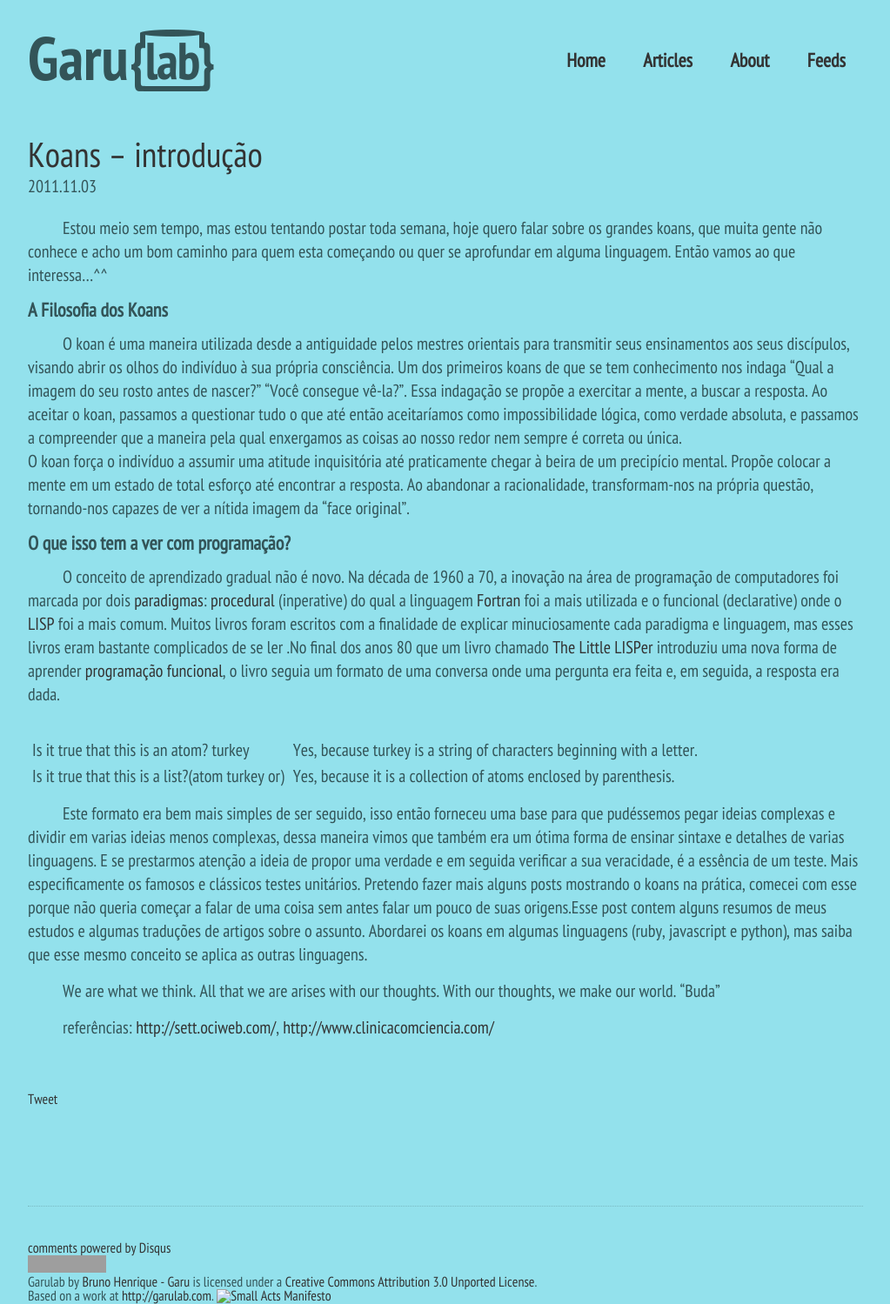
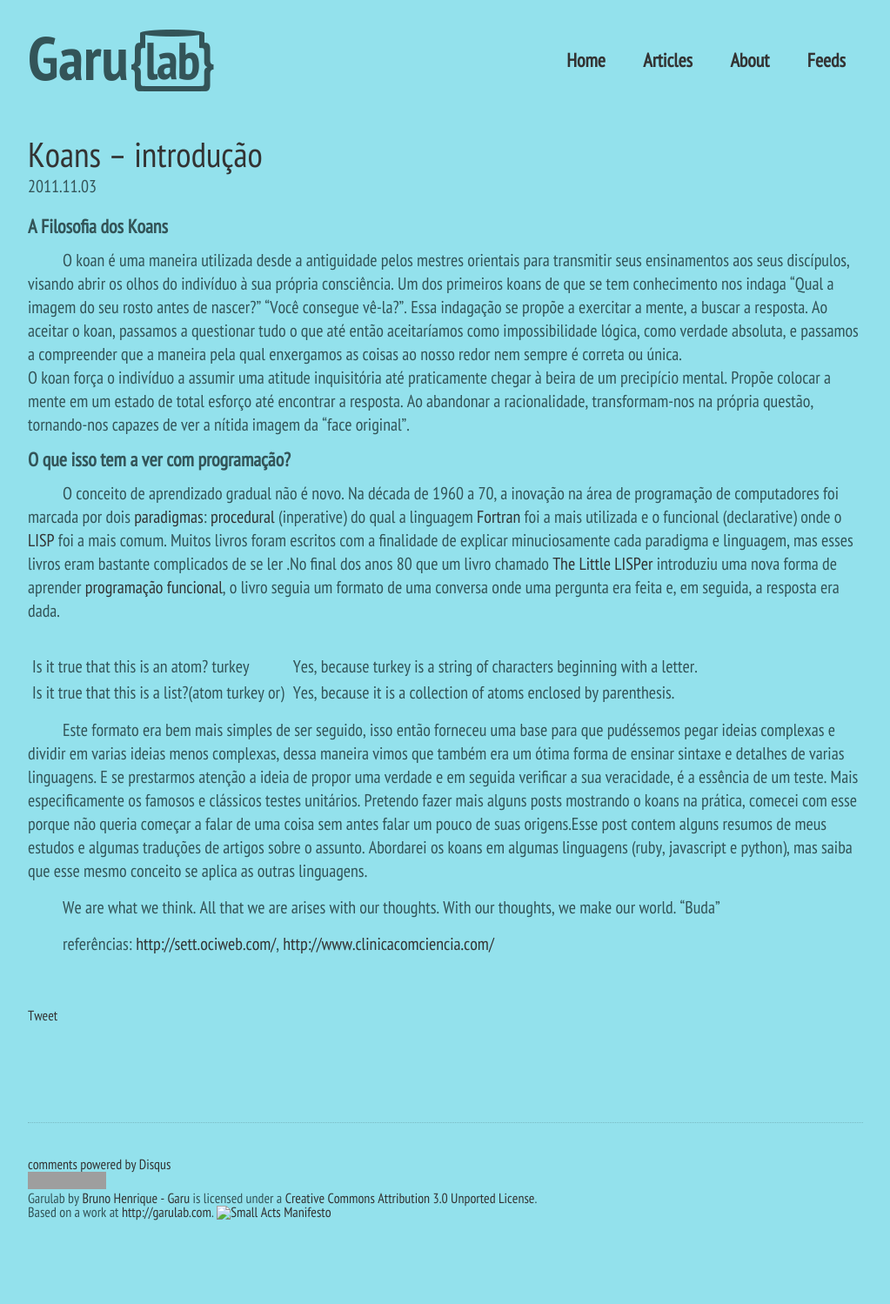
Before and after one commit to hudsonmarinho/brunohenrique.github.io, a Jekyll site: the page built from _posts/2011-11-03-koans-introducao.markdown, in a window 1280 px wide. Shown: the whole page at 87% size, without its empty margins (128-1151 px from the left). Built offline with Jekyll 4.4.1, drawn with Linux system fonts in a browser that asks for light colours; nearby versions of some CDN libraries; Markdown is read by kramdown in place of the engine named in the settings; comment, search, counter and statistics services are not loaded; after the commit the page ends 1403 px from its top, so only the background shows below that; grey boxes are pictures that could not be loaded.

Commit message:
update post

```diff
--- a/_posts/2011-11-03-koans-introducao.markdown
+++ b/_posts/2011-11-03-koans-introducao.markdown
@@ -4,13 +4,12 @@ title: Koans – introdução
 date: 2011-11-03
 categories: koans pt
 ---
-Estou meio sem tempo, mas estou tentando postar toda semana, hoje quero falar sobre os  grandes koans, que muita gente não conhece e acho um bom caminho para quem esta começando ou quer se aprofundar em alguma linguagem. Então vamos ao que interessa…^^
-
+<!-- more start -->
 ###A Filosofia dos Koans
-
+<!-- end more -->
 O koan é uma maneira utilizada desde a antiguidade pelos mestres orientais para transmitir seus ensinamentos aos seus discípulos, visando abrir os olhos do indivíduo à sua própria consciência. Um dos primeiros koans de que se tem conhecimento nos indaga “Qual a imagem do seu rosto antes de nascer?” “Você consegue vê-la?”. Essa indagação se propõe a exercitar a mente, a buscar a resposta. Ao aceitar o koan, passamos a questionar tudo o que até então aceitaríamos como impossibilidade lógica, como verdade absoluta, e passamos a compreender que a maneira pela qual enxergamos as coisas ao nosso redor nem sempre é correta ou única.
 O koan força o indivíduo a assumir uma atitude inquisitória até praticamente chegar à beira de um precipício mental. Propõe colocar a mente em um estado de total esforço até encontrar a resposta. Ao abandonar a racionalidade, transformam-nos na própria questão, tornando-nos capazes de ver a nítida imagem da “face original”.
-
+<!-- more start -->
 ###O que isso tem a ver com programação?
 
 O conceito de aprendizado gradual não é novo. Na década de 1960 a 70, a inovação na área de programação de computadores foi marcada por dois [paradigmas](http://pt.wikipedia.org/wiki/Paradigma_de_programa%C3%A7%C3%A3o): [procedural](http://pt.wikipedia.org/wiki/Programa%C3%A7%C3%A3o_procedural) (inperative) do qual a linguagem [Fortran](http://en.wikipedia.org/wiki/Fortran) foi a mais utilizada e o funcional (declarative) onde o [LISP](http://pt.wikipedia.org/wiki/Lisp) foi a mais comum. Muitos livros foram escritos com a finalidade de explicar minuciosamente cada paradigma e linguagem, mas esses livros eram bastante complicados de se ler .No final dos anos 80 que um livro chamado [The Little LISPer](http://www.amazon.com/Little-LISPer-Third-Daniel-Friedman/dp/0023397632)  introduziu uma nova forma  de aprender [programação funcional](http://pt.wikipedia.org/wiki/Programa%C3%A7%C3%A3o_funcional), o livro seguia um formato de uma conversa onde uma pergunta era feita e, em seguida, a resposta era dada.
@@ -27,3 +26,4 @@ Abordarei os koans em algumas linguagens (ruby, javascript e python), mas saiba
 >We are what we think. All that we are arises with our thoughts. With our thoughts, we make our world. “Buda”
 
 referências: [http://sett.ociweb.com/](http://sett.ociweb.com/), [http://www.clinicacomciencia.com/](http://www.clinicacomciencia.com/)
+<!-- end more -->
```
